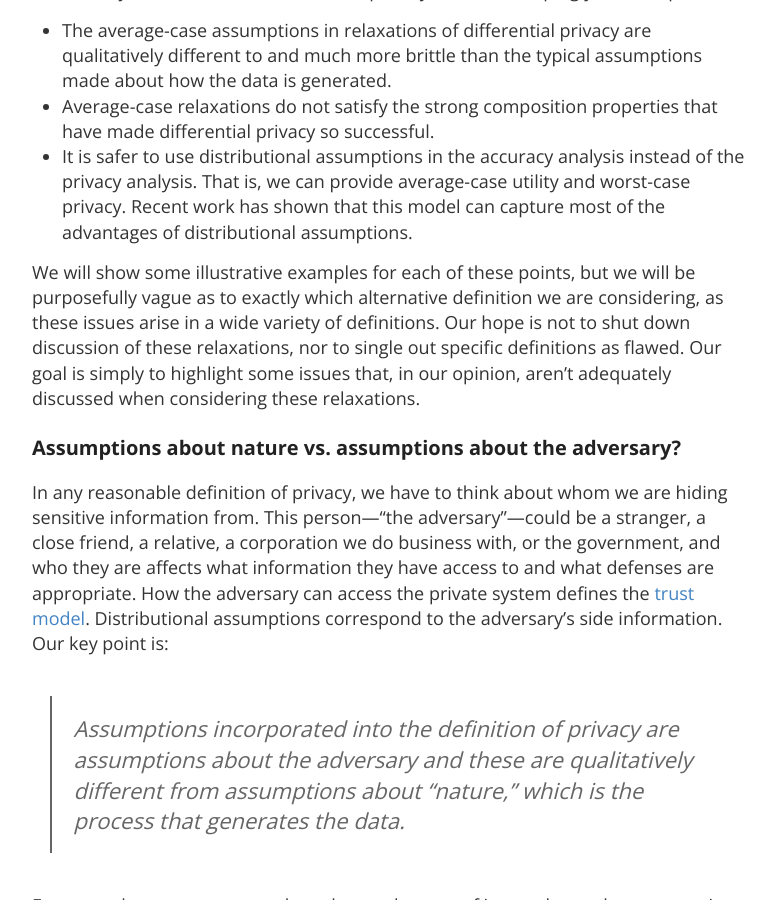
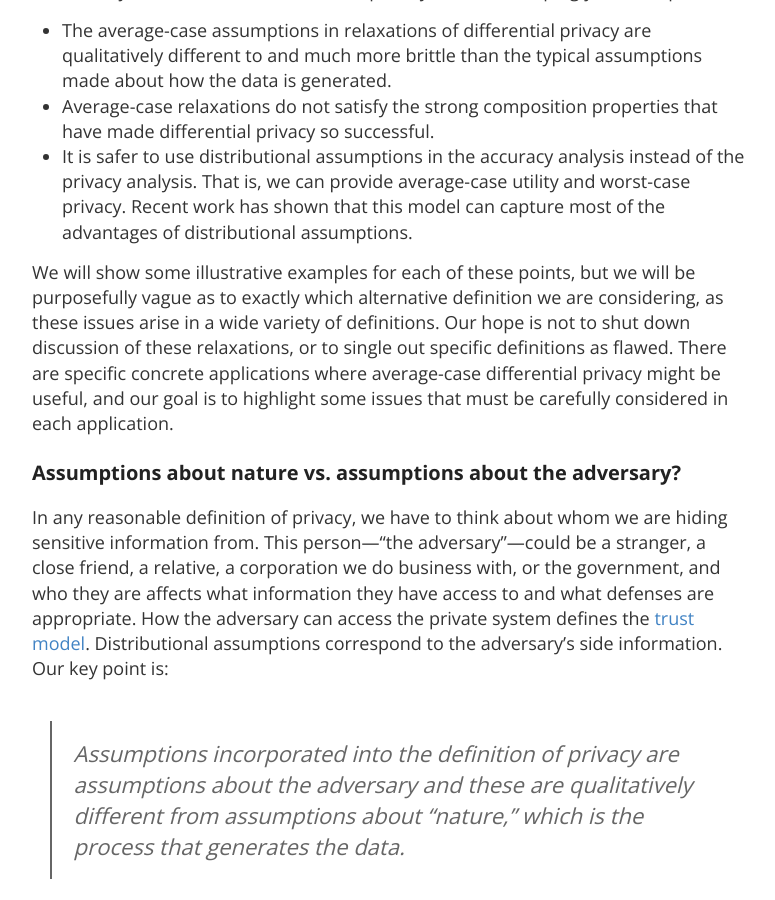
Before and after one commit to differentialprivacy/differentialprivacy, a Jekyll site: the page built from _posts/2020-07-22-average-case-dp.md, in a window 1280 px wide and 900 px high, scrolled down 497 px. Shown: the whole window, without its empty margins (248-1023 px from the left). Built offline with Jekyll 4.4.1, drawn with Linux system fonts in a browser that asks for light colours; comment, search, counter and statistics services are not loaded.

Commit message:
Update 2020-07-22-average-case-dp.md
Edited a sentence in the intro.

```diff
--- a/_posts/2020-07-22-average-case-dp.md
+++ b/_posts/2020-07-22-average-case-dp.md
@@ -17,7 +17,7 @@ In this post and in a planned follow-up post, we will discuss some pitfalls of a
 * Average-case relaxations do not satisfy the strong composition properties that have made differential privacy so successful.
 * It is safer to use distributional assumptions in the accuracy analysis instead of the privacy analysis. That is, we can provide average-case utility and worst-case privacy. Recent work has shown that this model can capture most of the advantages of distributional assumptions.
 
-We will show some illustrative examples for each of these points, but we will be purposefully vague as to exactly which alternative definition we are considering, as these issues arise in a wide variety of definitions.  Our hope is not to shut down discussion of these relaxations, nor to single out specific definitions as flawed. Our goal is simply to highlight some issues that, in our opinion, aren't adequately discussed when considering these relaxations.
+We will show some illustrative examples for each of these points, but we will be purposefully vague as to exactly which alternative definition we are considering, as these issues arise in a wide variety of definitions.  Our hope is not to shut down discussion of these relaxations, or to single out specific definitions as flawed.  There are specific concrete applications where average-case differential privacy might be useful, and our goal is to highlight some issues that must be carefully considered in each application.
 
 ### Assumptions about nature vs. assumptions about the adversary?
 
```
